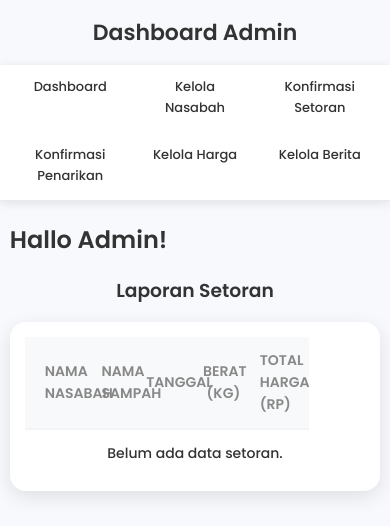
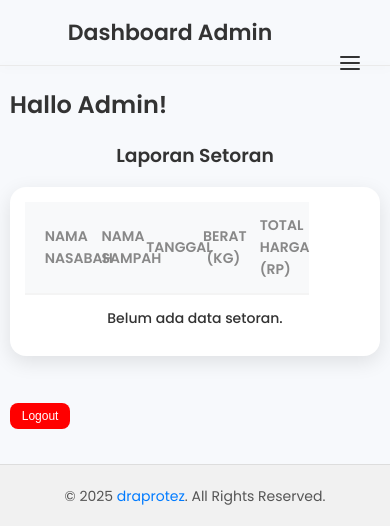
Before and after one commit to draprotez/AplikasiBankSampah, a PHP site: page /views/dashboardAdmin.php in a window 390 px wide. Shown: the top 526 px of the page. Run offline with PHP 8.4, Linux system fonts and the light colour scheme; the visitor is signed in with stand-in values (Sample User, id 1); data that the repository does not hold is empty.

Commit message:
responsif header

```diff
--- a/assets/css/header.css
+++ b/assets/css/header.css
@@ -25,11 +25,14 @@
     align-items: center;
     box-shadow: 0 2px 10px rgba(0,0,0,0.1);
     border-bottom: 1px solid #eaeaea;
+    position: relative;
 }
 
 .header-nav nav {
     display: flex;
     gap: 0;
+    width: 100%;
+    justify-content: center;
 }
 
 .header-nav nav a {
@@ -74,29 +77,69 @@
     width: 80%;
 }
 
-/* ----- 5. Responsif untuk perangkat kecil ----- */
+/* ----- 5. Tombol Hamburger Menu (Sembunyi di Desktop) ----- */
+#hamburger-menu-admin {
+    display: none;
+    color: #333;
+    margin: 0 0.5rem;
+    cursor: pointer;
+    font-size: 1.8rem;
+}
+
+/* ----- 6. Responsif untuk perangkat kecil ----- */
 @media (max-width: 768px) {
     .header-nav {
         padding: 0 2%;
+        flex-direction: column;
+        align-items: flex-start;
     }
 
+    /* Tombol hamburger muncul di mobile */
+    #hamburger-menu-admin {
+        display: block;
+        position: absolute;
+        right: 20px;
+        top: 50%;
+        transform: translateY(-50%);
+        z-index: 1001; /* Lebih tinggi dari nav */
+    }
+
+    /* Menu navigasi disembunyikan secara default di mobile */
     .header-nav nav {
-        flex-wrap: wrap;
-        justify-content: center;
+        display: none;
+        flex-direction: column;
+        width: 100%;
+        background-color: #ffffff;
+        position: absolute;
+        top: 100%;
+        left: 0;
+        box-shadow: 0 4px 10px rgba(0,0,0,0.1);
+        z-index: 1000;
+    }
+
+    /* Menu aktif saat tombol hamburger diklik */
+    .header-nav nav.active {
+        display: flex;
     }
 
     .header-nav nav a {
         padding: 15px 20px;
         font-size: 14px;
-        flex: 1;
-        min-width: 120px;
-        text-align: center;
-        border-bottom: 2px solid transparent;
+        width: 100%;
+        text-align: left;
+        border-bottom: 1px solid #eaeaea;
+        border-left: 3px solid transparent;
+    }
+
+    .header-nav nav a:hover {
+        border-left: 3px solid #28a745;
+        background-color: rgba(40, 167, 69, 0.05);
     }
 
     .judul {
         font-size: 24px;
         margin: 20px 0;
+        padding-right: 50px; /* Memberi ruang untuk tombol hamburger */
     }
 }
 
@@ -104,7 +147,6 @@
     .header-nav nav a {
         padding: 12px 15px;
         font-size: 13px;
-        min-width: 100px;
     }
 
     .judul {
--- a/includes/header.php
+++ b/includes/header.php
@@ -5,11 +5,16 @@
     <meta name="viewport" content="width=device-width, initial-scale=1.0">
     <title>Document</title>
     <link rel="stylesheet" href="../assets/css/header.css">
+    <!-- Tambahkan Feather Icons -->
+    <script src="https://unpkg.com/feather-icons"></script>
 </head>
 <body>
     <h3 class="judul">Dashboard Admin</h3>
 
-  <header class="header-nav">
+    <header class="header-nav">
+        <!-- Tambahkan tombol hamburger -->
+        <a href="#" id="hamburger-menu-admin"><i data-feather="menu"></i></a>
+
         <nav>
             <a href="dashboardAdmin.php">Dashboard</a>
             <a href="kelolaNasabahViews.php">Kelola Nasabah</a>
@@ -19,5 +24,42 @@
             <a href="kelolaBeritaViews.php">Kelola Berita</a>
         </nav>
     </header>
+
+    <script>
+        // Inisialisasi Feather Icons
+        feather.replace();
+
+        // Toggle menu untuk mobile
+        const hamburgerButton = document.getElementById('hamburger-menu-admin');
+        const navMenu = document.querySelector('.header-nav nav');
+
+        hamburgerButton.addEventListener('click', function(e) {
+            e.preventDefault();
+            e.stopPropagation(); // Mencegah event bubbling ke document
+            navMenu.classList.toggle('active');
+        });
+
+        // Menutup menu saat klik di luar area
+        document.addEventListener('click', function(e) {
+            // Cek apakah klik terjadi di luar menu dan tombol hamburger
+            if (!navMenu.contains(e.target) && !hamburgerButton.contains(e.target)) {
+                navMenu.classList.remove('active');
+            }
+        });
+
+        // Menutup menu saat item menu diklik (opsional)
+        navMenu.addEventListener('click', function(e) {
+            if (e.target.tagName === 'A') {
+                navMenu.classList.remove('active');
+            }
+        });
+
+        // Menutup menu saat resize window (jika lebar window berubah menjadi desktop)
+        window.addEventListener('resize', function() {
+            if (window.innerWidth > 768) {
+                navMenu.classList.remove('active');
+            }
+        });
+    </script>
 </body>
 </html>
```
